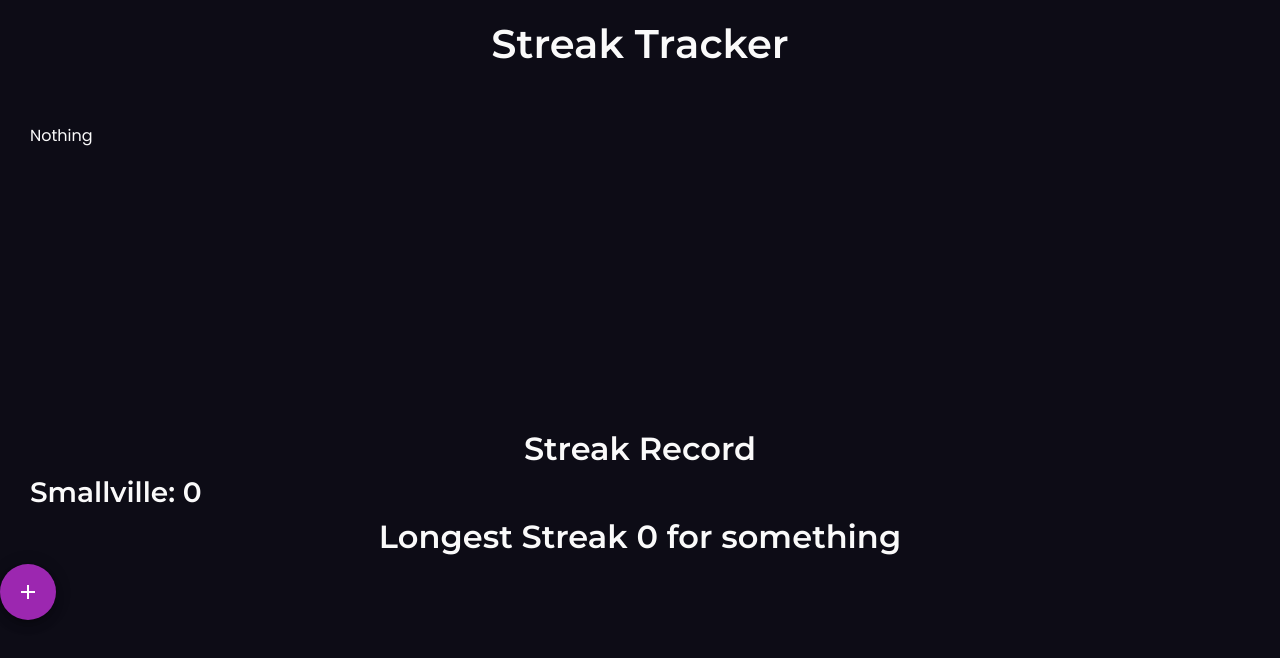
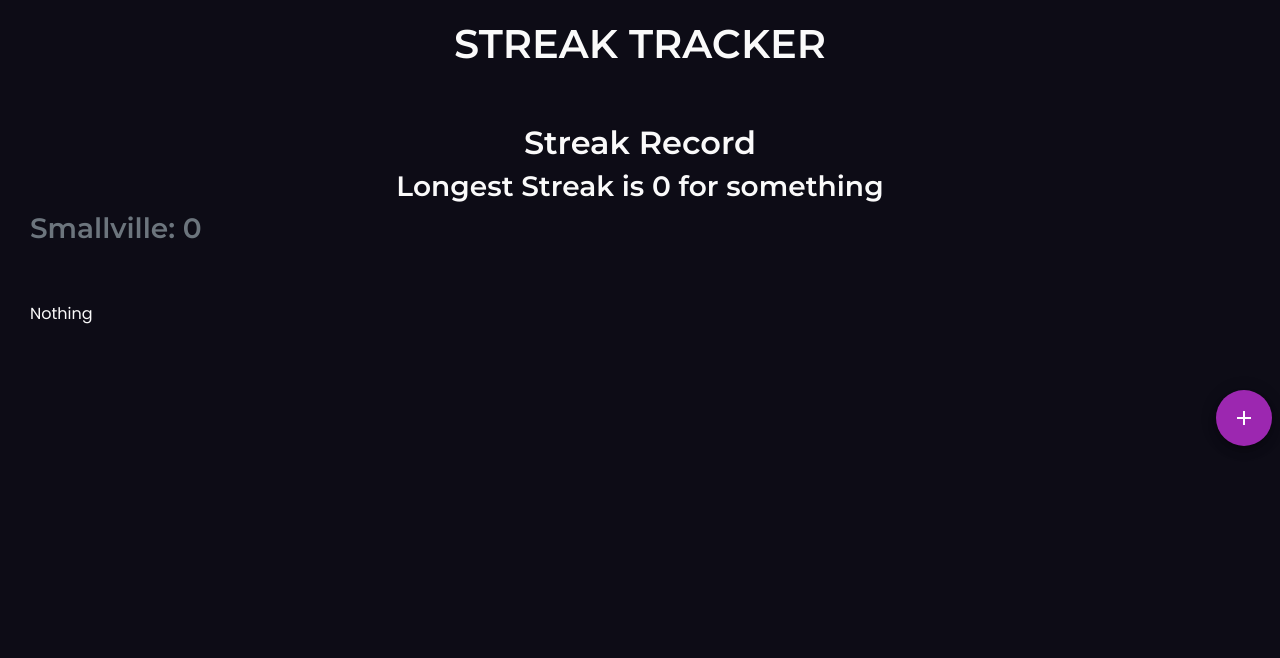
Before and after one commit to Joshuafrankle/streak-tracker, a React (Create React App) app: page / in a window 1280 px wide. Shown: the top 658 px of the page. Built offline with nearby package versions, Linux system fonts and the light colour scheme.

Commit message:
UI changes

```diff
--- a/src/assets/scss/landing-page.scss
+++ b/src/assets/scss/landing-page.scss
@@ -1,4 +1,4 @@
-.landing-main {
+.heading {
   margin-top: 20px;
   display: flex;
   justify-content: center;
@@ -21,13 +21,6 @@
   margin-right: 30px !important;
 }
 
-.longest-streak {
-  height: 50vh;
-  display: flex;
-  flex-direction: column;
-  justify-content: flex-end;
-}
-
 .streak-cards,
 .longest-streak {
   margin-left: 30px;
--- a/src/pages/LandingPage.jsx
+++ b/src/pages/LandingPage.jsx
@@ -5,7 +5,6 @@ import StreakCard from "../components/StreakCard";
 
 export default function LandingPage() {
   const [streakCard, setStreakCard] = useState([]);
-  const [num, setNum] = useState(0);
 
   function handleAdd() {
     setStreakCard((prev) => [...prev, <StreakCard />]);
@@ -13,24 +12,26 @@ export default function LandingPage() {
 
   return (
     <>
-      <section className="landing-main">
-        <h1 className="streak-text">Streak Tracker</h1>
+      <section className="heading">
+        <h1 className="streak-text">STREAK TRACKER</h1>
       </section>
 
-      <section className="streak-cards mt-5">
+      <section className="longest-streak my-5">
+        <div className="text-center">
+          <h2>Streak Record</h2>
+          <h3>Longest Streak is 0 for something</h3>
+        </div>
+        <div className="streak-record d-flex">
+          <h3 className="text-muted">Smallville: 0</h3>
+        </div>
+      </section>
+
+      <section className="streak-cards my-5">
         {streakCard.length > 0 ? streakCard : <p>Nothing</p>}
       </section>
 
-      <section className="longest-streak">
-        <h2 className="text-center">Streak Record</h2>
-        <div className="streak-record d-flex">
-          <h3>Smallville: {num}</h3>
-        </div>
-        <h2 className="text-center">Longest Streak {num} for something</h2>
-      </section>
-
-      <section className="">
-        <div className="ml-auto">
+      <section className="mx-2">
+        <div className="d-flex justify-content-end">
           <Fab color="secondary" aria-label="add" onClick={handleAdd}>
             <AddIcon />
           </Fab>
```
